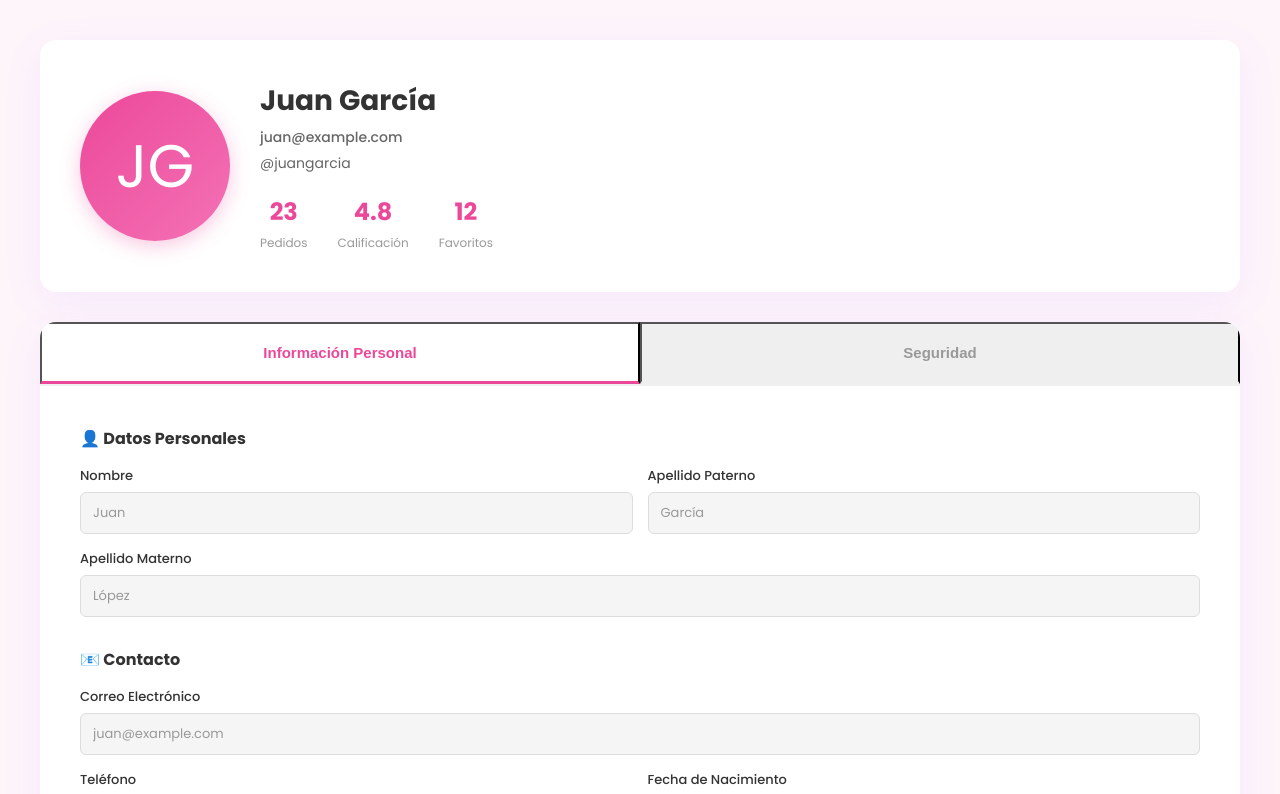
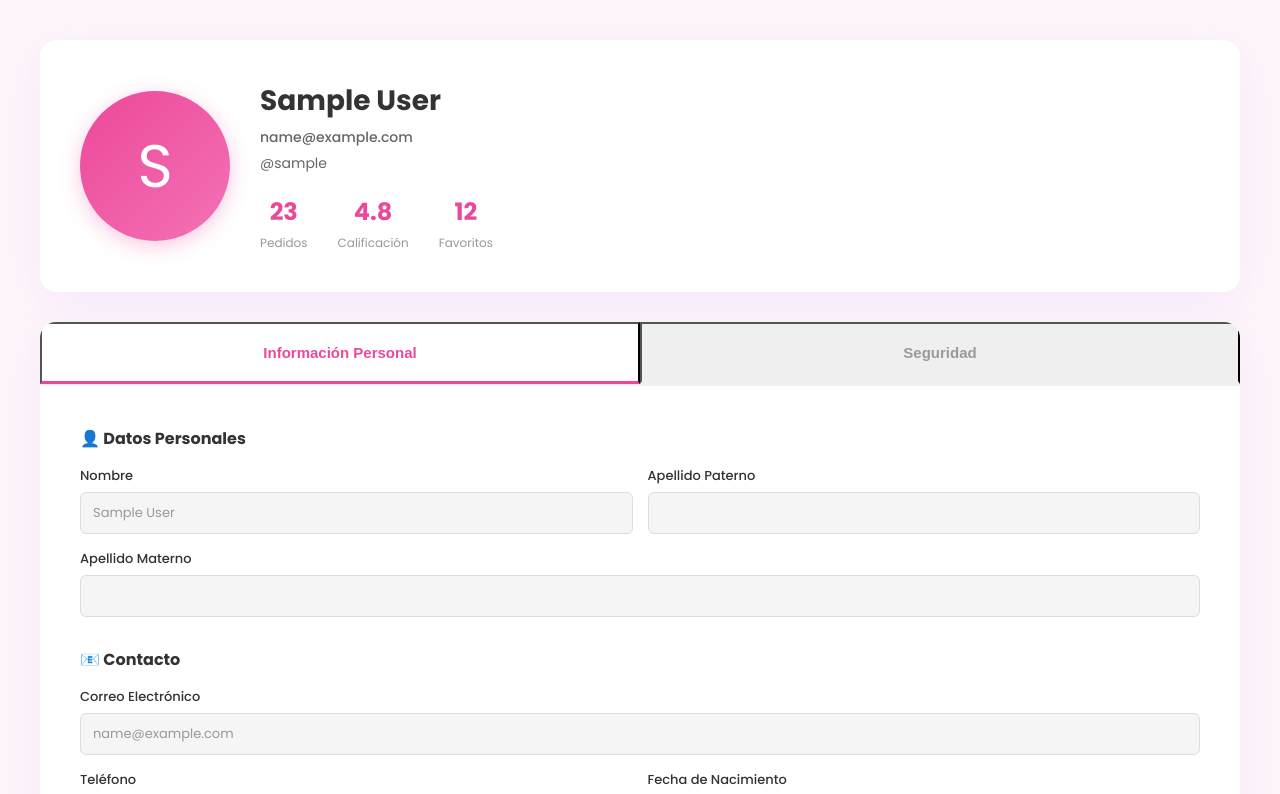
Before and after one commit to martinez-Diana/FRONTJugueteria, a React (Vite) app: page /profile in a window 1280 px wide. Shown: the top 794 px of the page. Built offline with nearby package versions, Linux system fonts and the light colour scheme; no server answers; sample sign-in values are in the browser's storage.

Commit message:
Actualizazion9

```diff
--- a/src/pages/UserProfile.jsx
+++ b/src/pages/UserProfile.jsx
@@ -1,4 +1,4 @@
-import { useState } from "react"
+import { useState, useEffect } from "react"
 import { useNavigate } from "react-router-dom"
 
 const UserProfile = () => {
@@ -8,21 +8,48 @@ const UserProfile = () => {
   const [error, setError] = useState("")
   const [success, setSuccess] = useState("")
 
-  const [formData, setFormData] = useState({
-    firstName: "Juan",
-    lastName: "García",
-    motherLastName: "López",
-    email: "juan@example.com",
-    phone: "+34 612 345 678",
-    birthDate: "1990-05-15",
-    username: "juangarcia",
+  // 👇 OBTENER DATOS DEL USUARIO DESDE LOCALSTORAGE
+  const [formData, setFormData] = useState(() => {
+    const userData = localStorage.getItem("user")
+    if (userData) {
+      const user = JSON.parse(userData)
+      return {
+        firstName: user.first_name || user.name || "Usuario",
+        lastName: user.last_name || "",
+        motherLastName: user.mother_last_name || "",
+        email: user.email || "",
+        phone: user.phone || "",
+        birthDate: user.birth_date || "",
+        username: user.username || user.email || "",
+      }
+    }
+    // Valores por defecto si no hay usuario
+    return {
+      firstName: "Usuario",
+      lastName: "",
+      motherLastName: "",
+      email: "",
+      phone: "",
+      birthDate: "",
+      username: "",
+    }
   })
+
+  // 👇 VERIFICAR SI HAY SESIÓN ACTIVA
+  useEffect(() => {
+    const token = localStorage.getItem("token")
+    if (!token) {
+      navigate("/login")
+    }
+  }, [navigate])
 
   const [passwordData, setPasswordData] = useState({
     currentPassword: "",
     newPassword: "",
     confirmPassword: "",
   })
+
+  // ... resto del código permanece igual (handleInputChange, handlePasswordChange, etc.)
 
   const handleInputChange = (e) => {
     const { name, value } = e.target
```
